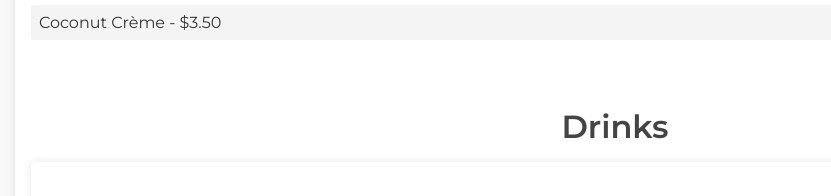
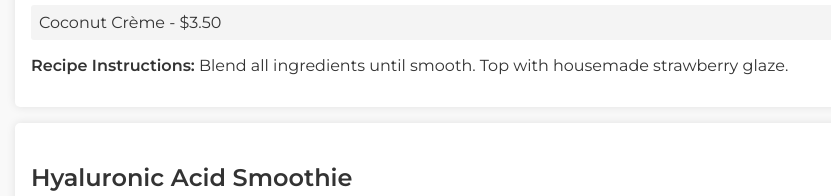
Before and after one commit to Jophelia84/That-Girl, a plain HTML site: page index.html in a window 1280 px wide. Shown: the part 1349-1545 px from the top of the page, without its empty margins (25-856 px from the left). Drawn offline with Linux system fonts and the light colour scheme.

Commit message:
Update index.html

```diff
--- a/index.html
+++ b/index.html
@@ -22,7 +22,7 @@
     </header>
     <main id="home">
         <section class="hero">
-            <img src="https://i.pinimg.com/736x/14/87/ad/1487adca95acf1a57931739d5361914c.jpg" alt="That Girl Lifestyle">
+            <img src="https://images.pexels.com/photos/5938614/pexels-photo-5938614.jpeg?auto=compress&cs=tinysrgb&w=1260&h=750&dpr=1" alt="That Girl Lifestyle">
             <div class="hero-text">
                 <h2>Embrace Your Inner Glow</h2>
                 <p>Discover the ultimate aesthetic for a balanced and beautiful life.</p>
@@ -37,8 +37,9 @@
                 <li>Strawberries - $2.50</li>
                 <li>Sea Moss - $3.00</li>
                 <li>Coconut Crème - $3.50</li>
-                <section id="drinks">
-                    <h2>Drinks</h2>
+                </ul>
+                        <p><strong>Recipe Instructions:</strong> Blend all ingredients until smooth. Top with housemade strawberry glaze.</p>
+                    </div>
                     <div class="drink">
                         <h3>Hyaluronic Acid Smoothie</h3>
                         <ul>
```
